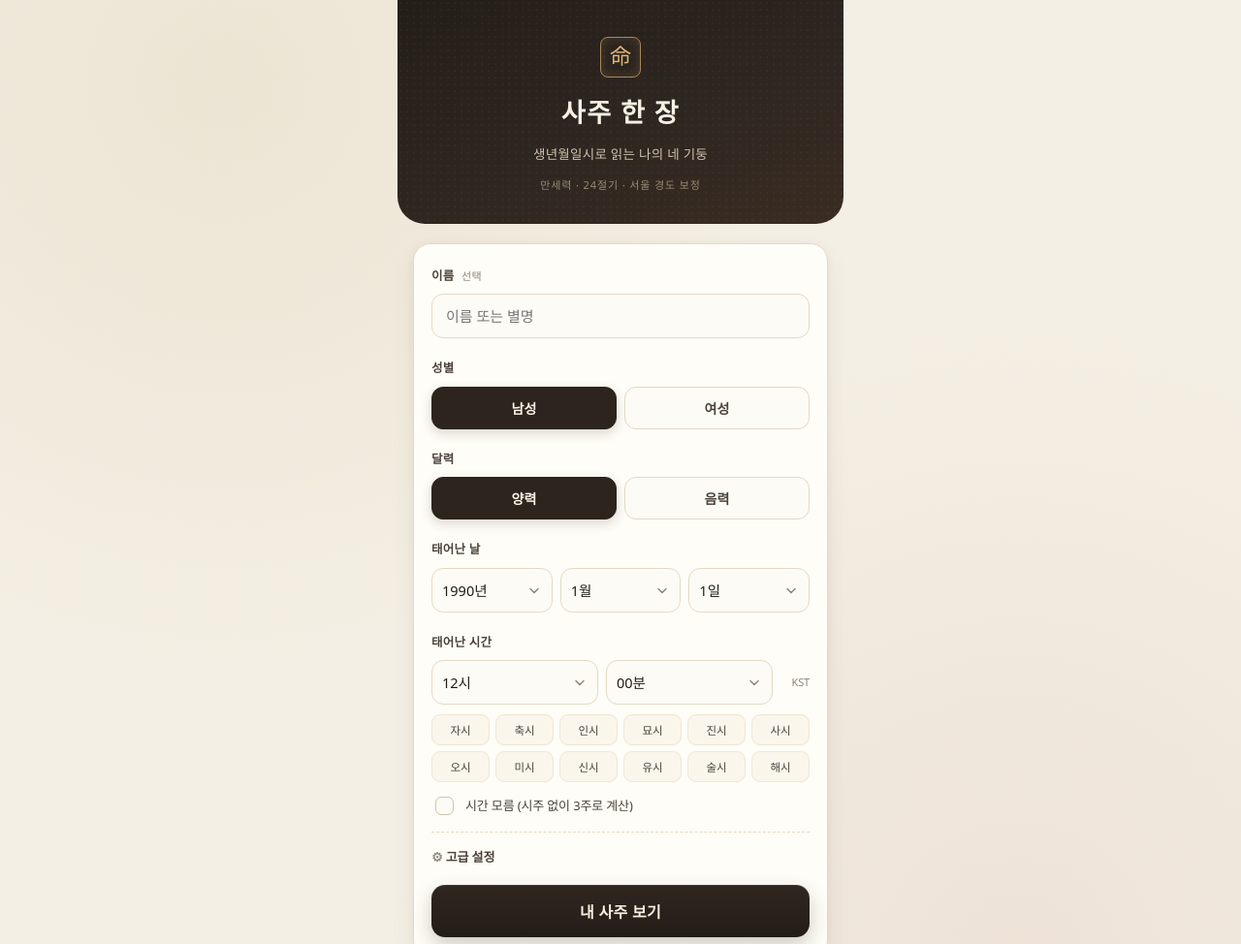
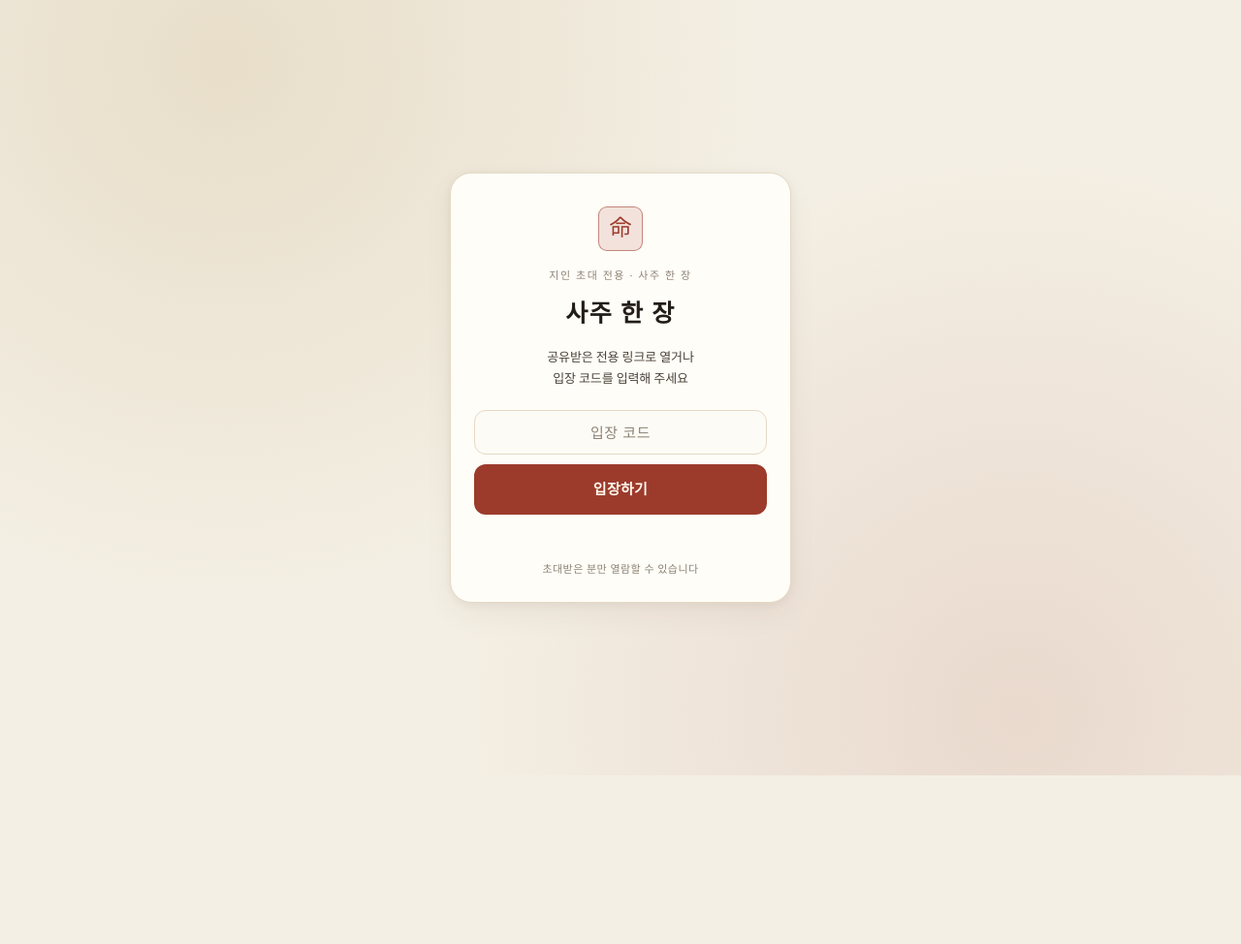
Before and after one commit to ljw8457-pixel/saju-app, a plain HTML site: page index.html in a window 1280 px wide. Shown: the top 974 px of the page at 97% size. After the commit the page ends 800 px from the top, so only its background shows below. Drawn offline with Linux system fonts and the light colour scheme.

Commit message:
지인 초대 전용 입장 잠금(전용 링크 ?k= / 입장 코드)과 검색엔진 노출 차단 추가

```diff
--- a/index.html
+++ b/index.html
@@ -4,6 +4,7 @@
 <meta charset="utf-8">
 <meta name="viewport" content="width=device-width, initial-scale=1, viewport-fit=cover">
 <meta name="theme-color" content="#1f1a16">
+<meta name="robots" content="noindex, nofollow">
 <title>사주 한 장</title>
 <!--
   사주 한 장 — 지인 테스트용 사주 웹앱 (단일 파일 / 오프라인 동작 / 서버 전송 없음)
@@ -309,9 +310,113 @@ input[type=text]:focus{outline:none;border-color:var(--gold);box-shadow:0 0 0 3p
   .jisin-wrap{grid-template-columns:repeat(4,1fr)}
 }
 
+/* ---------- 지인 초대 전용 입장 게이트 ---------- */
+html.gate-locked{background:var(--bg)}
+html.gate-locked body > *:not(#gate){display:none!important}
+.gate{
+  position:fixed;inset:0;z-index:100;display:flex;align-items:center;justify-content:center;
+  padding:26px 20px calc(26px + env(safe-area-inset-bottom));overflow-y:auto;
+  background:
+    radial-gradient(circle at 18% 8%, rgba(168,132,63,.16), transparent 44%),
+    radial-gradient(circle at 82% 92%, rgba(156,59,44,.12), transparent 46%),
+    var(--bg);
+}
+.gate[hidden]{display:none}
+.gate-card{
+  position:relative;width:100%;max-width:352px;padding:34px 24px 24px;text-align:center;
+  background:var(--card);border:1px solid var(--line);border-radius:22px;box-shadow:var(--shadow);
+}
+.gate-seal{
+  width:46px;height:46px;margin:0 auto 16px;border:1.5px solid rgba(156,59,44,.55);border-radius:9px;
+  display:flex;align-items:center;justify-content:center;
+  font-family:"Nanum Myeongjo","Noto Serif KR","Batang",serif;font-size:23px;color:var(--accent);
+  background:var(--accent-soft);letter-spacing:0;
+}
+.gate-kicker{margin:0 0 8px;font-size:11px;color:var(--muted);letter-spacing:.14em}
+.gate-title{margin:0;font-size:25px;letter-spacing:.06em;color:var(--ink)}
+.gate-desc{margin:12px 0 0;font-size:13px;line-height:1.7;color:var(--ink-2)}
+.gate-form{display:flex;flex-direction:column;gap:10px;margin:22px 0 0}
+.gate-input{
+  width:100%;padding:13px 14px;font:inherit;font-size:15px;color:var(--ink);text-align:center;
+  background:#fffdf7;border:1px solid var(--line);border-radius:12px;outline:none;letter-spacing:.12em;
+}
+.gate-input::placeholder{color:var(--muted);letter-spacing:.04em}
+.gate-input:focus{border-color:var(--accent);box-shadow:0 0 0 3px var(--accent-soft)}
+.gate-btn{
+  width:100%;padding:13px 14px;font:inherit;font-size:15px;font-weight:700;letter-spacing:.02em;
+  color:#fff8ec;background:var(--accent);border:0;border-radius:12px;cursor:pointer;
+}
+.gate-btn:active{transform:translateY(1px)}
+.gate-msg{min-height:19px;margin:12px 0 0;font-size:12.5px;color:var(--accent);opacity:0;transition:opacity .2s}
+.gate-msg.show{opacity:1}
+.gate-foot{margin:16px 0 0;font-size:11px;color:var(--muted);letter-spacing:.04em}
+.sr-only{position:absolute;width:1px;height:1px;margin:-1px;padding:0;overflow:hidden;clip:rect(0 0 0 0);white-space:nowrap;border:0}
+
 </style>
 </head>
 <body>
+<!-- 지인 초대 전용 입장 게이트 (전용 링크 ?k= 또는 입장 코드로 해제) -->
+<div class="gate" id="gate" hidden>
+  <div class="gate-card">
+    <div class="gate-seal" aria-hidden="true">命</div>
+    <p class="gate-kicker">지인 초대 전용 · 사주 한 장</p>
+    <h1 class="gate-title">사주 한 장</h1>
+    <p class="gate-desc">공유받은 전용 링크로 열거나<br>입장 코드를 입력해 주세요</p>
+    <form class="gate-form" id="gate-form" autocomplete="off">
+      <label class="sr-only" for="gate-code">입장 코드</label>
+      <input class="gate-input" id="gate-code" type="text" inputmode="text" placeholder="입장 코드"
+             autocomplete="off" autocapitalize="off" autocorrect="off" spellcheck="false" maxlength="24">
+      <button class="gate-btn" type="submit">입장하기</button>
+    </form>
+    <p class="gate-msg" id="gate-msg" role="alert" aria-live="polite"></p>
+    <p class="gate-foot">초대받은 분만 열람할 수 있습니다</p>
+  </div>
+</div>
+<script>
+(function () {
+  var CODE = 'saju26';
+  var KEY = 'saju-gate-v1';
+  var root = document.documentElement;
+  var gate = document.getElementById('gate');
+  var msg = document.getElementById('gate-msg');
+  var input = document.getElementById('gate-code');
+
+  function readParam() {
+    try { return new URLSearchParams(location.search).get('k') || ''; } catch (e) { return ''; }
+  }
+  function remember() { try { localStorage.setItem(KEY, '1'); } catch (e) {} }
+  function unlocked() {
+    try { if (localStorage.getItem(KEY) === '1') return true; } catch (e) {}
+    if (readParam().trim().toLowerCase() === CODE) { remember(); return true; }
+    return false;
+  }
+  function open() {
+    root.classList.remove('gate-locked');
+    if (gate) { gate.hidden = true; gate.style.display = 'none'; }
+    var f = document.getElementById('screen-form');
+    if (f) f.removeAttribute('hidden');
+  }
+  function lock() {
+    root.classList.add('gate-locked');
+    if (gate) gate.hidden = false;
+  }
+
+  if (unlocked()) { open(); } else { lock(); }
+
+  var form = document.getElementById('gate-form');
+  if (form) form.addEventListener('submit', function (ev) {
+    ev.preventDefault();
+    var v = (input.value || '').trim().toLowerCase();
+    if (v === CODE) { remember(); open(); if (input) input.blur(); return; }
+    if (msg) {
+      msg.textContent = v ? '코드가 맞지 않습니다. 공유받은 전용 링크를 다시 확인해 주세요.' : '입장 코드를 입력해 주세요.';
+      msg.classList.add('show');
+    }
+    if (input) { input.focus(); input.select(); }
+  });
+  if (input) input.addEventListener('input', function () { if (msg) msg.classList.remove('show'); });
+})();
+</script>
 <div class="app" id="screen-form">
   <header class="hero">
     <div class="hero-seal">命</div>
```
Also changed, not shown: robots.txt (added), 1 other file.
